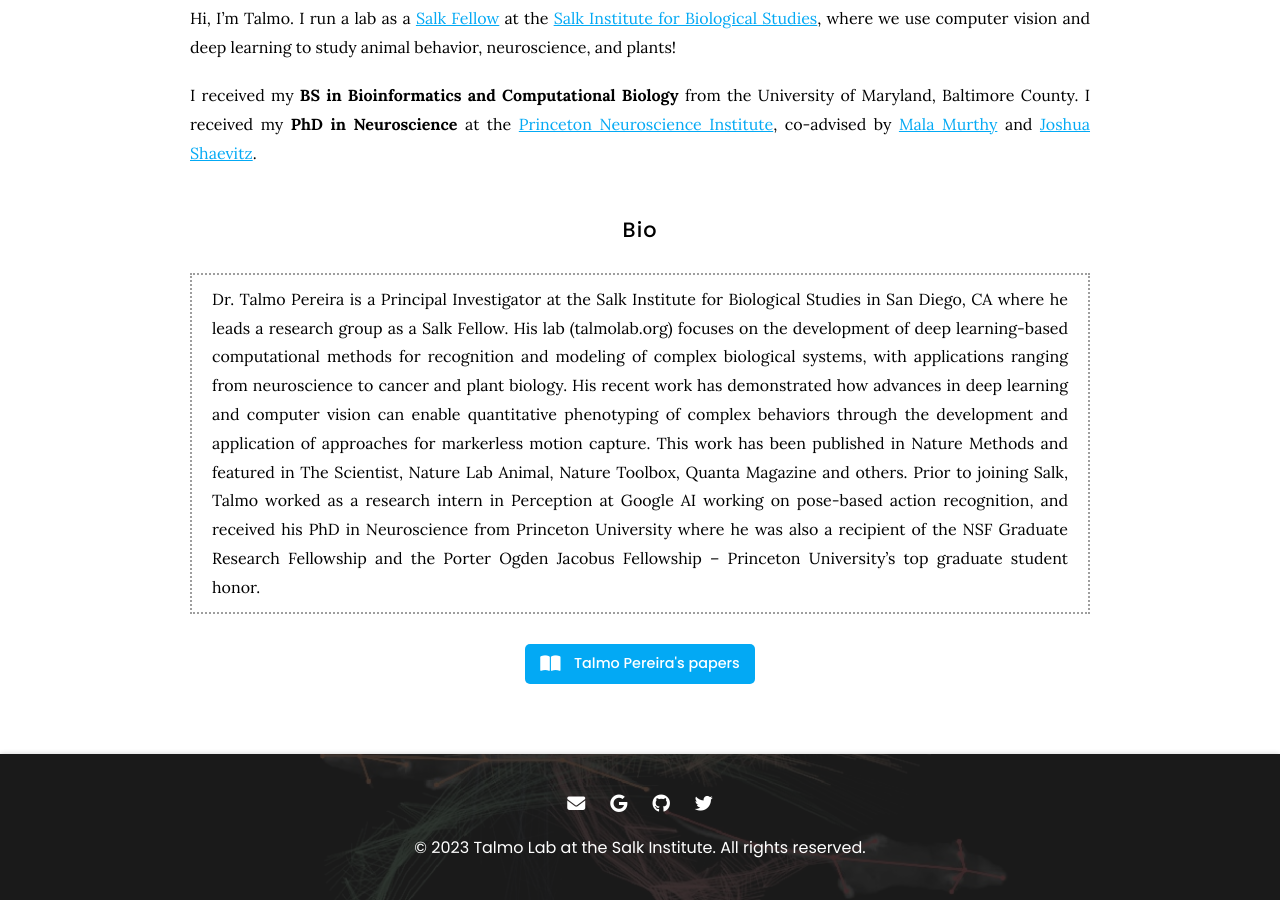
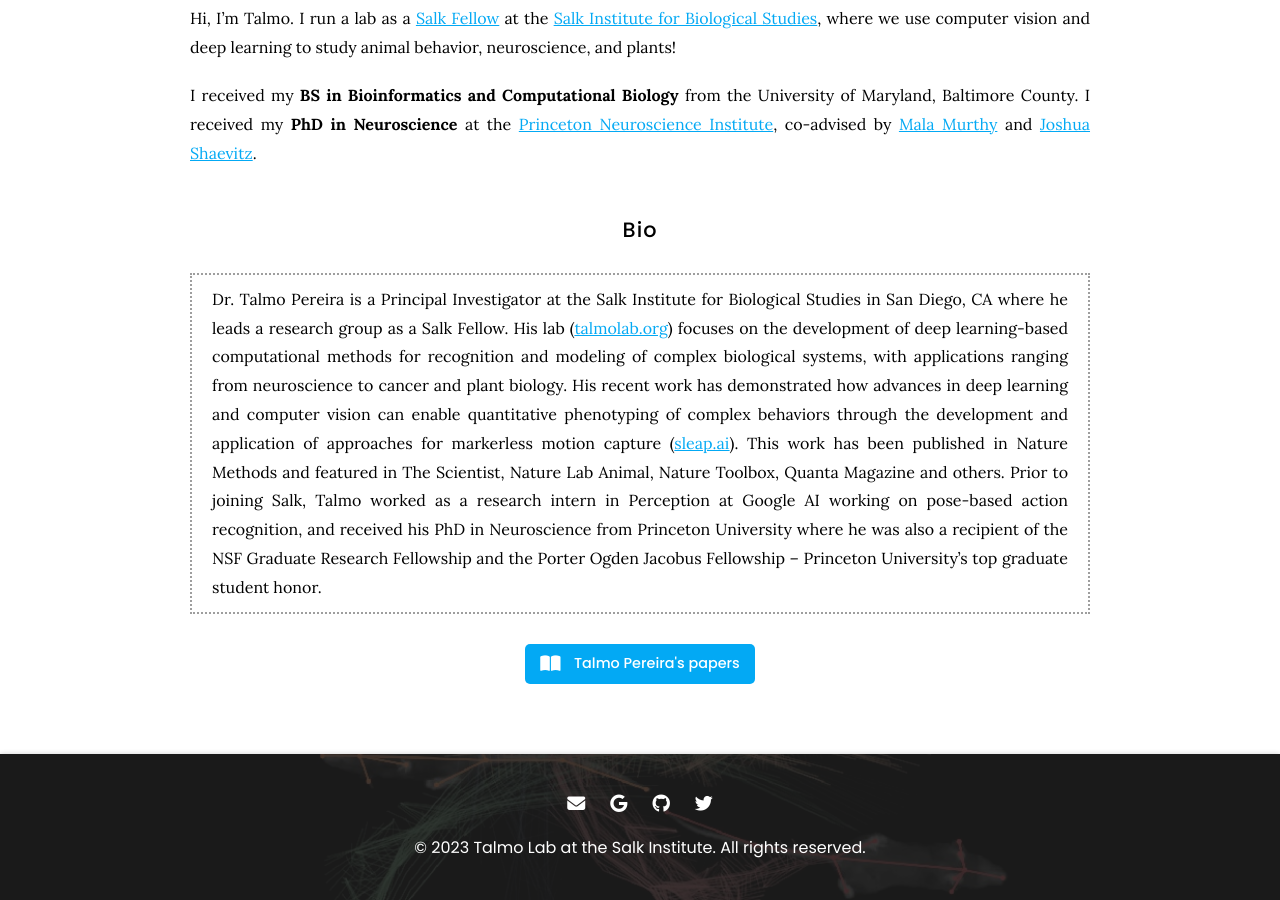
Before and after one commit to talmolab/lab-website, a Jekyll site: the page built from _members/talmo-pereira.md, in a window 1280 px wide and 900 px high, scrolled down 926 px. Built offline with Jekyll 4.4.1, drawn with Linux system fonts in a browser that asks for light colours; nearby versions of some CDN libraries.

Commit message:
Add links

```diff
--- a/_members/talmo-pereira.md
+++ b/_members/talmo-pereira.md
@@ -16,4 +16,4 @@
 
 ## Bio
 
-> Dr. Talmo Pereira is a Principal Investigator at the Salk Institute for Biological Studies in San Diego, CA where he leads a research group as a Salk Fellow. His lab (talmolab.org) focuses on the development of deep learning-based computational methods for recognition and modeling of complex biological systems, with applications ranging from neuroscience to cancer and plant biology. His recent work has demonstrated how advances in deep learning and computer vision can enable quantitative phenotyping of complex behaviors through the development and application of approaches for markerless motion capture. This work has been published in Nature Methods and featured in The Scientist, Nature Lab Animal, Nature Toolbox, Quanta Magazine and others. Prior to joining Salk, Talmo worked as a research intern in Perception at Google AI working on pose-based action recognition, and received his PhD in Neuroscience from Princeton University where he was also a recipient of the NSF Graduate Research Fellowship and the Porter Ogden Jacobus Fellowship -- Princeton University's top graduate student honor.
+> Dr. Talmo Pereira is a Principal Investigator at the Salk Institute for Biological Studies in San Diego, CA where he leads a research group as a Salk Fellow. His lab ([talmolab.org](https://talmolab.org)) focuses on the development of deep learning-based computational methods for recognition and modeling of complex biological systems, with applications ranging from neuroscience to cancer and plant biology. His recent work has demonstrated how advances in deep learning and computer vision can enable quantitative phenotyping of complex behaviors through the development and application of approaches for markerless motion capture ([sleap.ai](https://sleap.ai)). This work has been published in Nature Methods and featured in The Scientist, Nature Lab Animal, Nature Toolbox, Quanta Magazine and others. Prior to joining Salk, Talmo worked as a research intern in Perception at Google AI working on pose-based action recognition, and received his PhD in Neuroscience from Princeton University where he was also a recipient of the NSF Graduate Research Fellowship and the Porter Ogden Jacobus Fellowship -- Princeton University's top graduate student honor.
```
